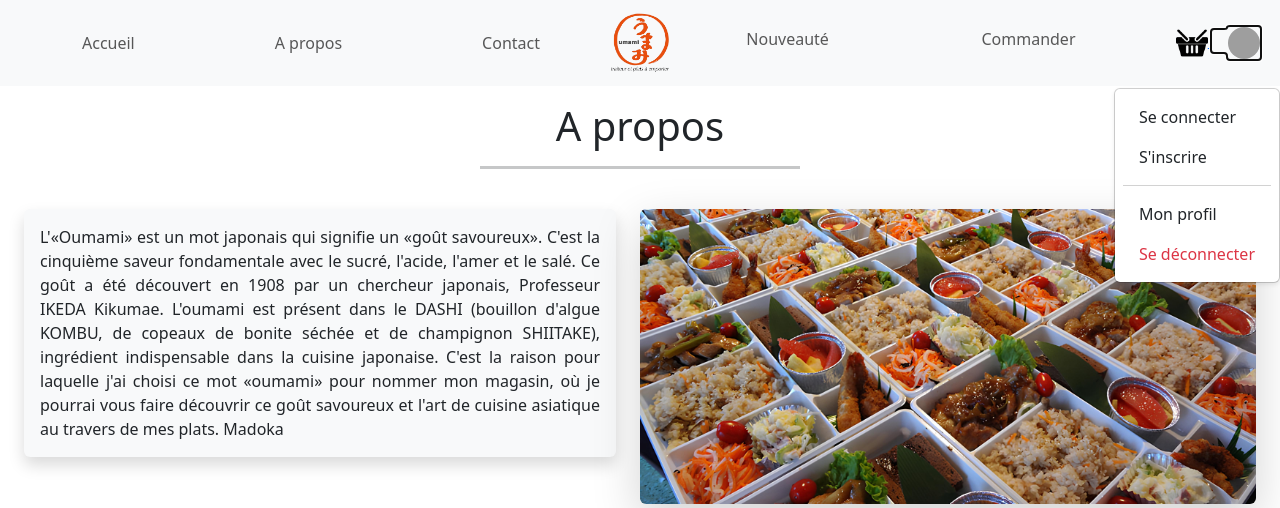
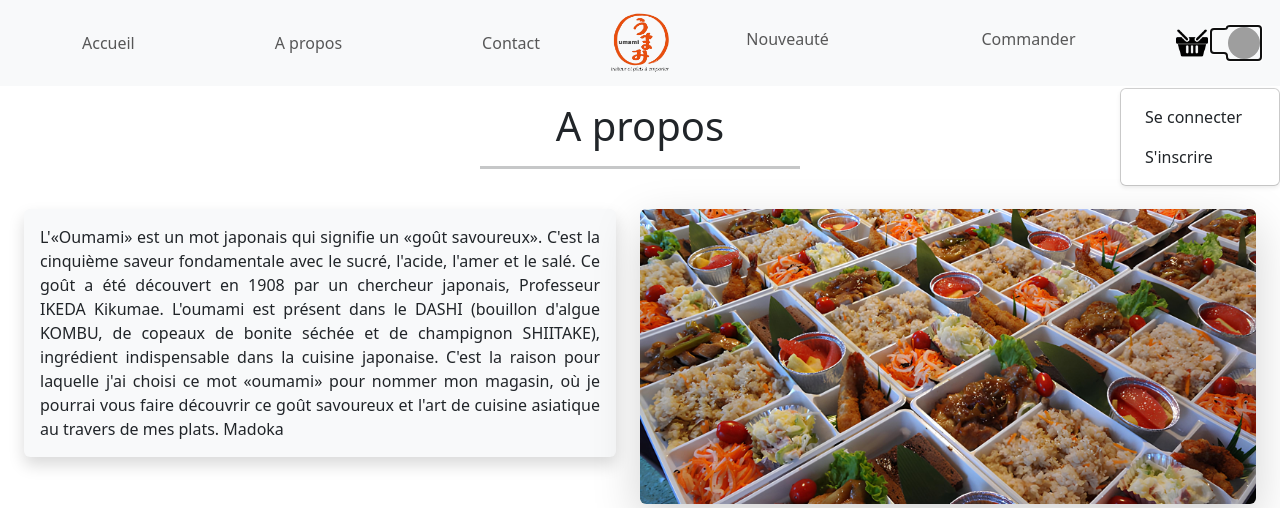
Before and after one commit to LeskGit/SAE_FI, a Flask app: page /a_propos in a window 1280 px wide, after a click that opens the changed part. Shown: the top 508 px of the page. Run offline with Flask 3, Linux system fonts and the light colour scheme; some libraries are stand-ins or nearby versions; grey boxes are pictures that could not be loaded.

Commit message:
Correction du dropdown de la navbar

```diff
--- a/project/templates/base.html
+++ b/project/templates/base.html
@@ -33,18 +33,18 @@
             <a class="nav-item nav-link flex-grow-1 text-center text_nav" href="{{ url_for('commander') }}">Commander</a>
 
             <div class="nav-item nav-link text-center">
-                <a href="{{ url_for('panier') }}">
-                    <img src="{{ url_for('static', filename='img/logo_panier.png') }}" class="img_nav" alt="Logo panier">
-                </a>
+                <a href="{{ url_for('panier') }}"><img src="{{ url_for('static', filename='img/logo_panier.png') }}" class="img_nav" alt="Logo panier"/></a>
                 <a data-bs-toggle="dropdown" href="#" aria-expanded="false">
-                    <img src="{{ url_for('static', filename='img/logo_login.png') }}" class="img_nav rounded-circle" alt="Logo login">
+                    <img src="{% if current_user.is_authenticated %} {{ url_for('static', filename='img/logo_profil.png') }} {% else %} {{ url_for('static', filename='img/logo_login.png') }} {% endif %}" class="img_nav rounded-circle" alt="Logo profil">
                 </a>
                 <ul class="dropdown-menu dropdown-menu-end shadow-sm p-2 rounded">
-                    <li><a class="dropdown-item py-2" href="{{ url_for('login') }}">Se connecter</a></li>
-                    <li><a class="dropdown-item py-2" href="#">S'inscrire</a></li>
-                    <li><hr class="dropdown-divider"></li>
-                    <li><a class="dropdown-item py-2" href="#">Mon profil</a></li>
-                    <li><a class="dropdown-item py-2 text-logout" href="#">Se déconnecter</a></li>
+                    {% if current_user.is_authenticated %}
+                        <li><a class="dropdown-item py-2" href="{{ url_for('client_profil') }}">Mon profil</a></li>
+                        <li><a class="dropdown-item py-2 text-logout" href="{{ url_for('logout') }}">Se déconnecter</a></li>
+                    {% else %}
+                        <li><a class="dropdown-item py-2" href="{{ url_for('login') }}">Se connecter</a></li>
+                        <li><a class="dropdown-item py-2" href="{{ url_for('register') }}">S'inscrire</a></li>
+                    {% endif %}
                 </ul>
             </div>
         </div>
```
